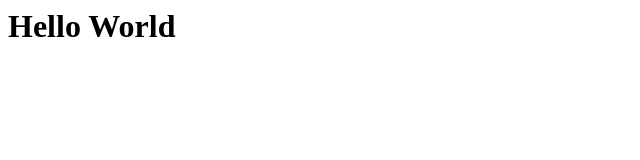
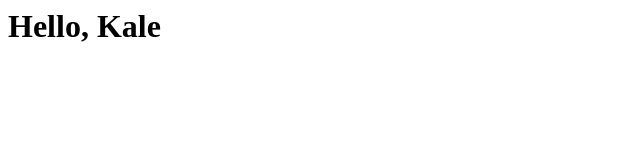
Before and after one commit to sincods/sincods.github.io, a plain HTML site: page index.html in a window 1280 px wide. Shown: the full height of the page, 0-640 px from the left. Drawn offline with Linux system fonts and the light colour scheme.

Commit message:
Update index.html

```diff
--- a/index.html
+++ b/index.html
@@ -6,7 +6,7 @@
 </head>
 
 <body>
-    <h1>Hello World</h1>
+    <h1>Hello, Kale</h1>
 </body>
 
 </html>
```
